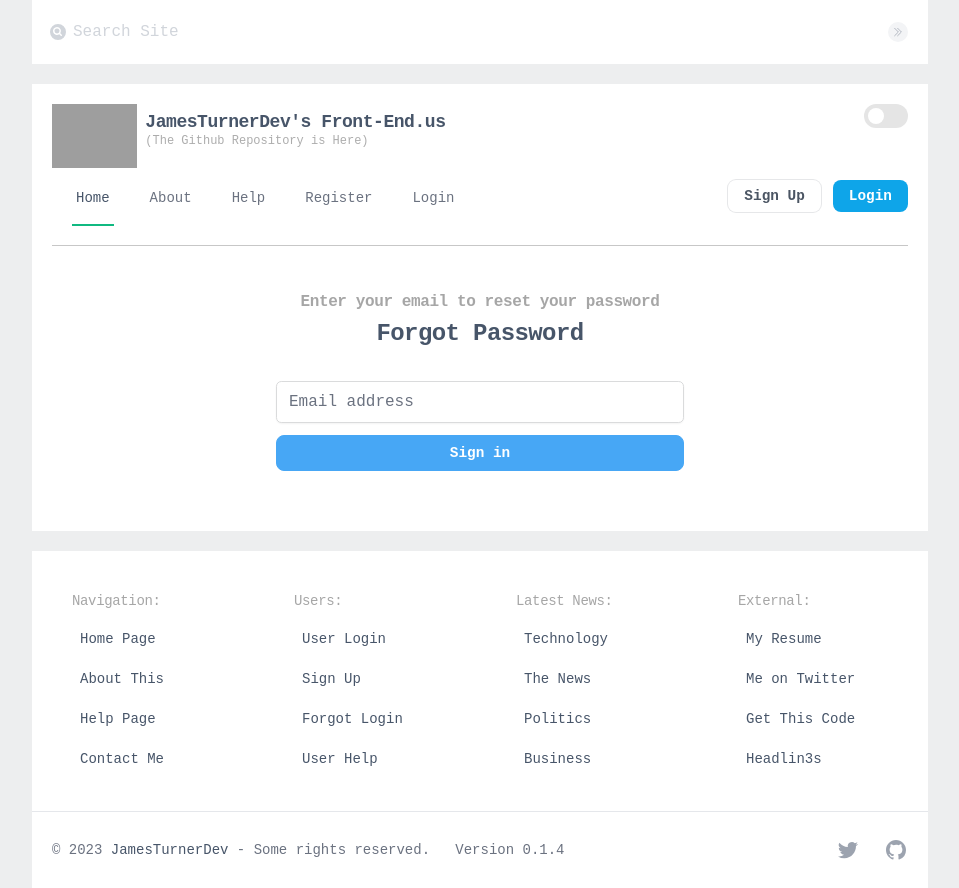
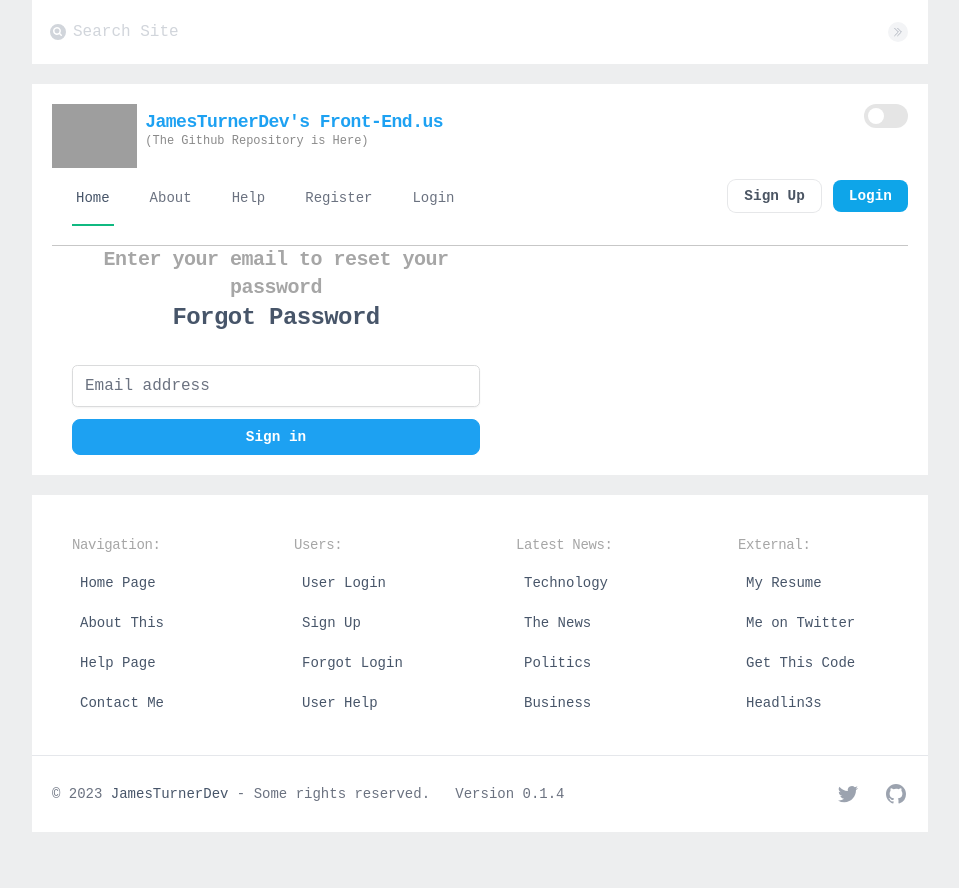
Before and after one commit to jamesturner-dev/front-end.us, a Vue app: page /user/forgot in a window 1280 px wide. Shown: the whole page, without its empty margins (160-1119 px from the left). After the commit the page ends 832 px from the top, so only its background shows below. Built offline with nearby package versions, Linux system fonts and the light colour scheme; grey boxes are pictures that could not be loaded.

Commit message:
Basic Page Template?  What?

```diff
--- a/src/style.css
+++ b/src/style.css
@@ -12,8 +12,8 @@
 }
 
 :root {
-  --blu: rgb(71, 167, 245);
-  --blu-hover: rgb(28, 161, 241);
+  --blu: rgb(29 161 242);
+  --blu-hover: rgb(17, 105, 188);
   --success: rgb(132, 200, 135);
   --caution: #F0DB3A;
   --warning: #F04022;
@@ -36,24 +36,21 @@ body {
   background-color: var(--darker-gray);
 }
 
-a.link {
+a {
   cursor: pointer;
-  color: var(--blue);
-  opacity: 0.7;
+  color: var(--blu);
 }
 
-a.link:hover {
+a:hover {
   color: var(--blu-hover);
 }
 
 a.grayLink {
   color: var(--mid-gray);
-  opacity: 0.7;
 }
 
 a.grayLink:hover {
   color: var(--blu);
-  opacity: 1;
 }
 
 h1,
@@ -77,6 +74,13 @@ h6 {
   color: var(--light-gray)
 }
 
+h1 {
+  font-size: 1.75rem;
+  line-height: 2.5rem;
+  letter-spacing: -0.03em;
+  color: var(--lightSlate);
+}
+
 h1:hover {
   color: var(--blu);
 }
@@ -88,31 +92,34 @@ h2 {
   color: var(--midSlate);
 }
 
+h3 {
+  font-size: 1.25rem;
+  line-height: 1.75rem;
+  letter-spacing: -0.025em;
+}
+
+h4 {
+  font-size: 1.1rem;
+  line-height: 1.5rem;
+  letter-spacing: -0.025em;
+}
+
+h5 {
+  font-size: 1rem;
+  line-height: 1.25rem;
+  letter-spacing: -0.025em;
+}
 
 
 .dark .theContainer {
   background-color: var(--dark-gray);
 }
 
-.mainGrid {
-  display: grid;
-  grid-template-columns: repeat(1, minmax(0, 1fr));
-  gap: 1.5rem;
-}
-
-.mainFlex {
-  display: flex;
-  min-height: 100%;
-  align-items: center;
-  justify-content: center;
-  padding: 2.5rem 1.25rem;
-}
-
 .theContainer {
   min-height: 100%;
   background-color: #fff;
   padding: 1.25rem;
-   flex: 1 1 0%;
+  flex: 1 1 0%;
   margin-left: auto;
   margin-right: auto;
   position: relative;
@@ -127,6 +134,14 @@ h2 {
   justify-content: center;
   padding-left: 1.25rem;
   padding-right: 1.25rem;
+}
+
+.userWrapper {
+  display: flex;
+  min-height: 100%;
+  align-items: center;
+  justify-content: center;
+  padding: 3rem 1.5rem;
 }
 
 /* The Footer */
@@ -482,6 +497,10 @@ blockquote {
   color: var(--midSlate);
 }
 
+p{
+  color: var(--midSlate);
+}
+
 .quote {
   margin-top: 0.75rem;
   text-align: center;
@@ -498,3 +517,8 @@ blockquote {
   width: 2.5rem;
   border-radius: 9999px;
 }
+
+.smallerAvatar {
+  height: 1.75rem;
+  width: 1.75rem;
+}
```
